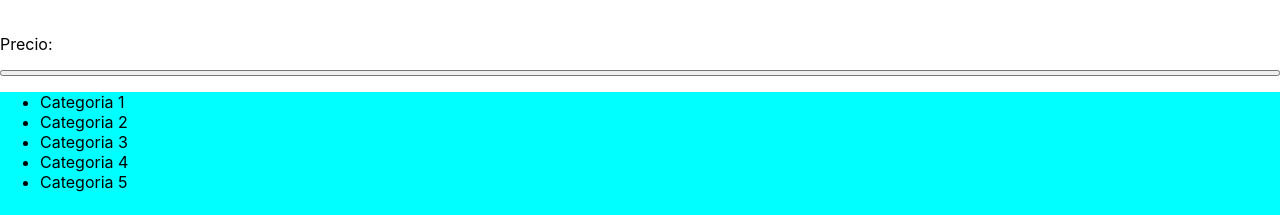
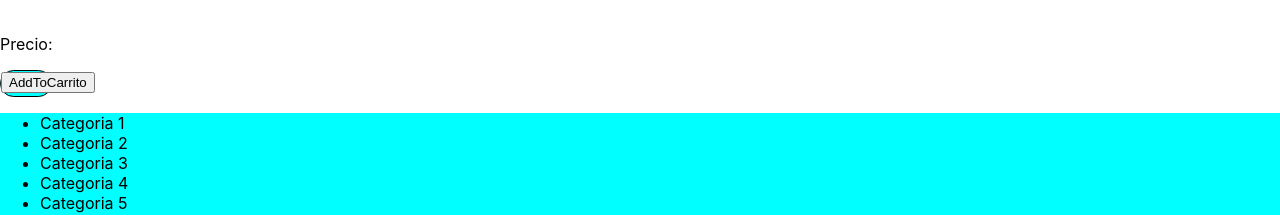
Before and after one commit to federicoacuna/soyHenryWebFT23b-G01-PF, a React (Create React App) app in the folder client/: page / in a window 1280 px wide. Shown: the part 402-617 px from the top of the page. Built offline with nearby package versions, Linux system fonts and the light colour scheme; no server answers.

Commit message:
feat(client): add CartButton component in ProductCard and ProductDetails

```diff
--- /dev/null
+++ b/client/src/components/CartButton/index.js
@@ -0,0 +1,16 @@
+import React from 'react'
+import s from './index.module.css'
+
+const CartButton = ({ id }) => {
+  function addToCart () {
+    // placeholder function until cart functionality is added
+  }
+
+  return (
+    <div className={s.container}>
+      <button onClick={() => addToCart(id)}>AddToCarrito</button>
+    </div>
+  )
+}
+
+export default CartButton
--- /dev/null
+++ b/client/src/components/CartButton/index.module.css
@@ -0,0 +1,7 @@
+.container{
+    background-color: aqua;
+    border: 1px solid black;
+    border-radius: 15px;
+    width: 50px;
+    height: 25px;
+}
--- a/client/src/components/ProductCard/index.jsx
+++ b/client/src/components/ProductCard/index.jsx
@@ -1,11 +1,8 @@
 import styles from './index.module.css'
+import CartButton from '../CartButton'
 
 export default function ProductCard (props) {
   const { productID, name, description, brand, model, price, img, category } = props
-
-  function addToCart () {
-    // placeholder function until cart functionality is added
-  }
 
   return (
     <div className={styles.cardContainer}>
@@ -16,7 +13,7 @@ export default function ProductCard (props) {
       <p className={styles.productInformation}>Categoria: {category}</p>
       <p className={styles.productInformation}>{description}</p>
       <p className={styles.productInformation}>Precio: {price}</p>
-      <button onClick={() => addToCart(productID)} className={styles.addCartButton} value='Add2Cart' />
+      <CartButton id={productID} />
     </div>
   )
 }
--- a/client/src/pages/ProductDetail/index.jsx
+++ b/client/src/pages/ProductDetail/index.jsx
@@ -1,3 +1,4 @@
+import CartButton from '../../components/CartButton'
 
 function ProductDetail () {
   const product = {
@@ -26,6 +27,7 @@ function ProductDetail () {
           <p key={id + name}>{name}</p>
         ))}
       </div>
+      <CartButton />
     </div>
   )
 }
```
